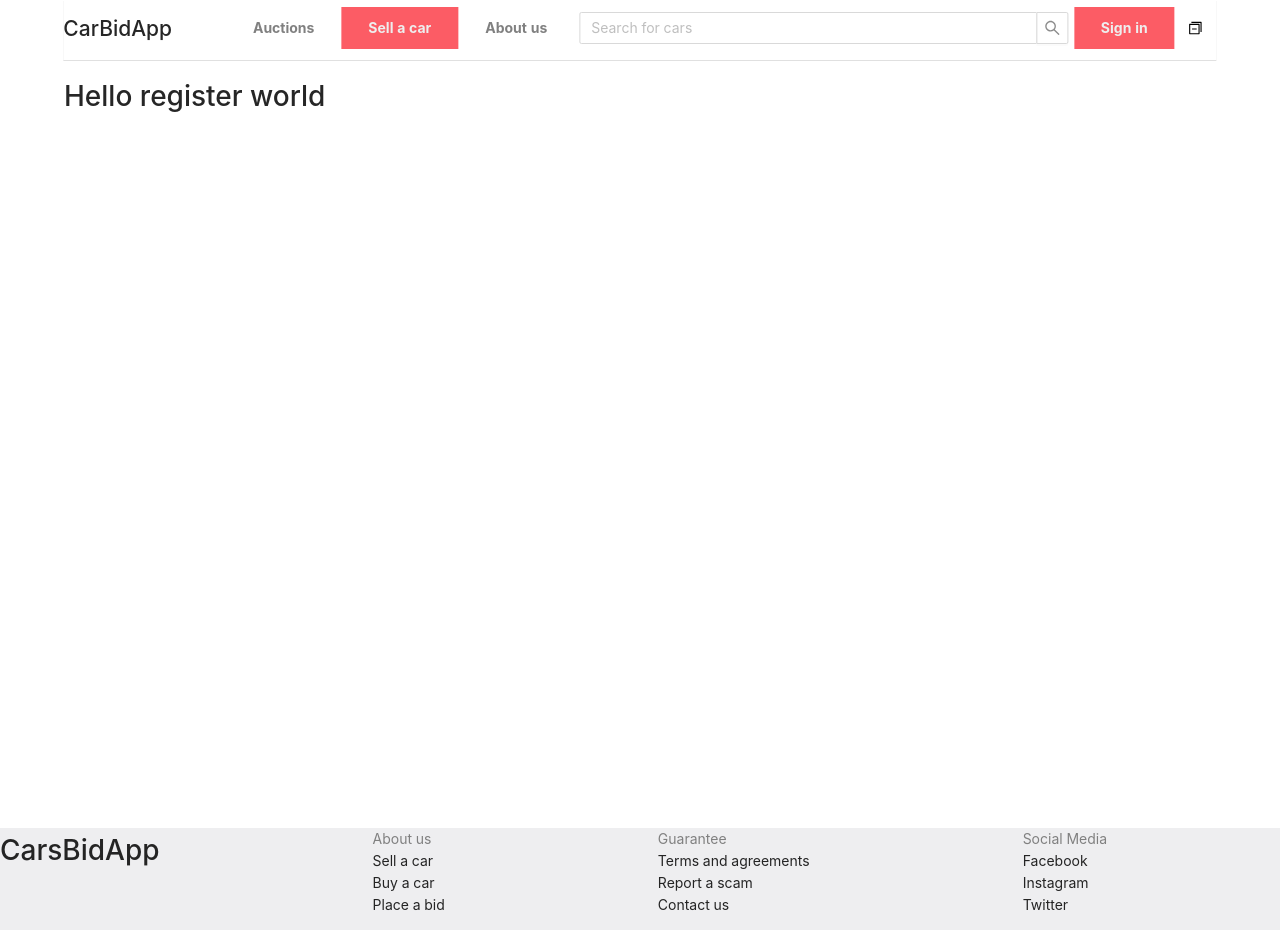
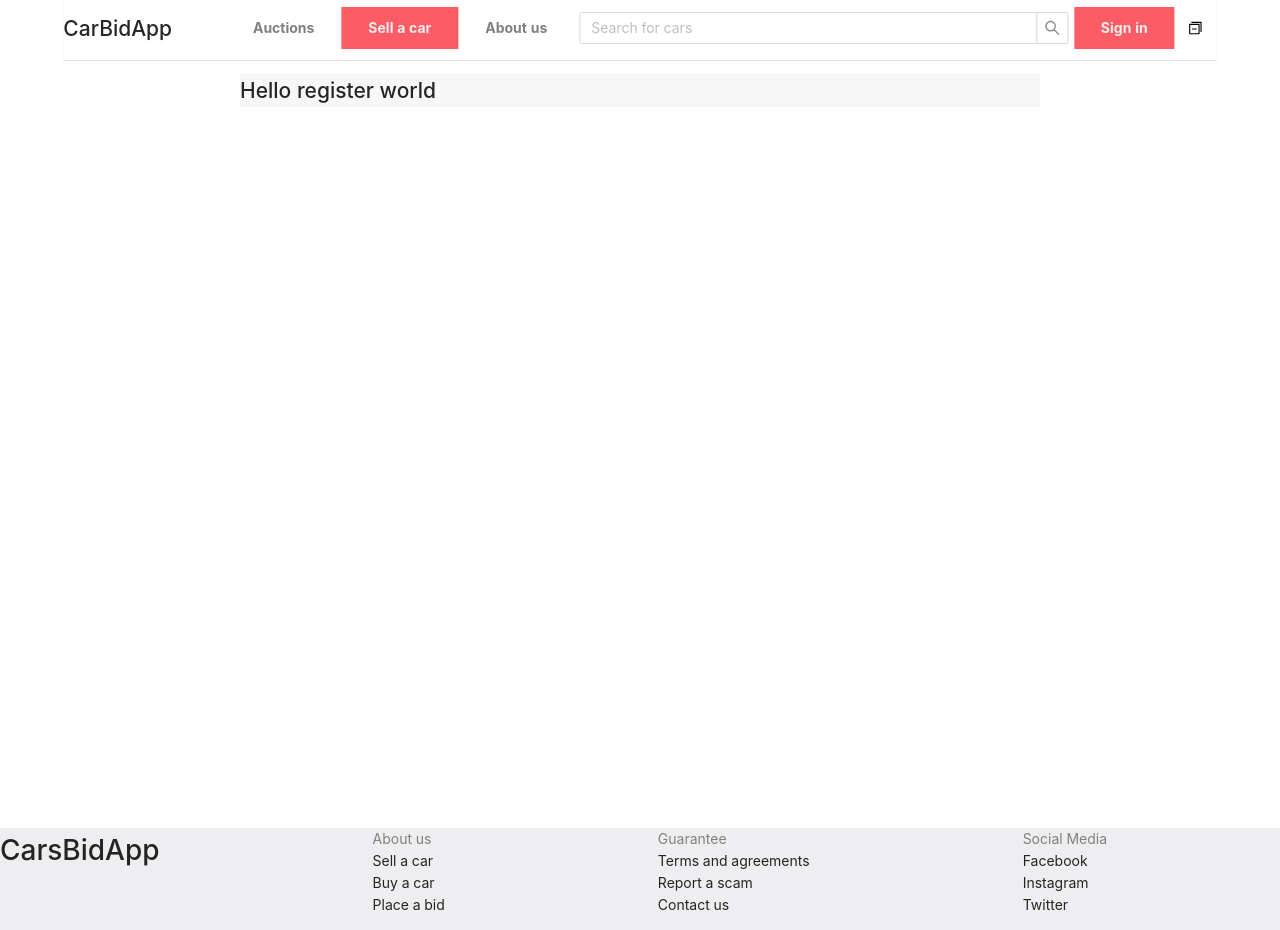
Before and after one commit to Petiazediter/CarAppRewrite, a React (Create React App) app in the folder car-app-frontend/: page /register in a window 1280 px wide. Built offline with nearby package versions, Linux system fonts and the light colour scheme.

Commit message:
Create styled component for container.

```diff
--- /dev/null
+++ b/car-app-frontend/src/components/register-page/RegisterPage.styled.ts
@@ -0,0 +1,7 @@
+import styled from '@emotion/styled';
+
+export const RegisterContainerSection = styled.section({
+	width: '800px',
+	margin: 'auto',
+	background: '#F8F7F7',
+});
--- a/car-app-frontend/src/components/register-page/RegisterPage.tsx
+++ b/car-app-frontend/src/components/register-page/RegisterPage.tsx
@@ -1,10 +1,11 @@
 import { FunctionComponent } from 'react';
+import { RegisterContainerSection } from './RegisterPage.styled';
 
 const RegisterPage: FunctionComponent = () => {
 	return (
-		<>
+		<RegisterContainerSection>
 			<h1>Hello register world</h1>
-		</>
+		</RegisterContainerSection>
 	);
 };
 
```
